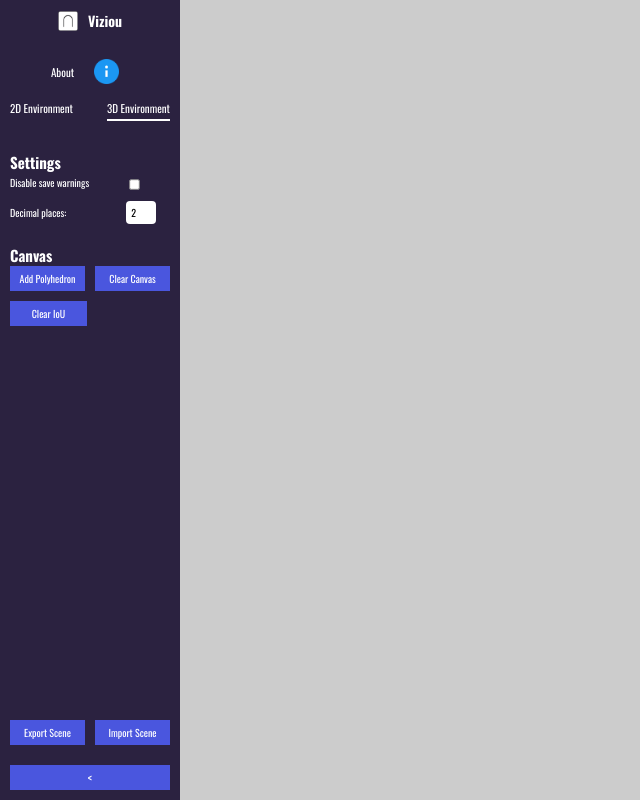
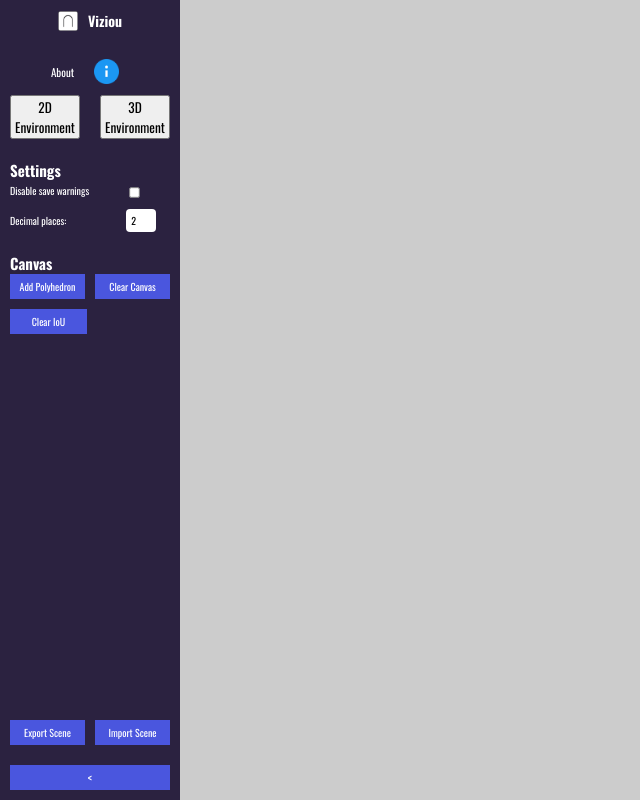
Before and after one commit to viziou/viziou, a React (Vite) app: page /3D-Environment in a window 1280 px wide. Shown: the whole page, without its empty margins (0-640 px from the left). Built offline with nearby package versions, Linux system fonts and the light colour scheme.

Commit message:
Added 3D -> 2D navigation warning popup

```diff
--- a/src/components/Sidebar3D.tsx
+++ b/src/components/Sidebar3D.tsx
@@ -1,9 +1,10 @@
-import { NavLink } from 'react-router-dom';
+import { NavLink, useNavigate } from 'react-router-dom';
 import { SidebarProps3D } from '../utils/types';
 import logo from '../assets/favicon.png';
 import info from '../assets/info.png';
 import '../styles/Sidebar3D.css';
-import { useState } from 'react';
+import { useState,useContext } from 'react';
+import { PolyhedronContext } from '../contexts/PolyhedronContext';
 
 const Sidebar3D = (props: SidebarProps3D) => {
     const { polyhedrons, addRandomPolyhedron, clearPolyhedrons, savePolyhedrons, loadPolyhedrons } = props;
@@ -13,6 +14,9 @@ const Sidebar3D = (props: SidebarProps3D) => {
     const handleCollapseToggle = () => {
         setIsCollapsed(!isCollapsed);
     };
+
+    const navigate = useNavigate();
+    const { dispatch } = useContext(PolyhedronContext)!;
 
     return (
             <aside className={`sidebar-3d ${isCollapsed ? "collapsed" : ""}`}>
@@ -48,13 +52,27 @@ const Sidebar3D = (props: SidebarProps3D) => {
                         </div>
                     </div>
                     <div className="env-buttons-3d">
-                        <NavLink to="/2D-Environment" className={({ isActive }) => isActive ? "nav-link-3d active-link-3d" : "nav-link-3d"}>
-                        2D Environment
-                        </NavLink>
-                        <NavLink to="/3D-Environment" className={({ isActive }) => isActive ? "nav-link-3d active-link-3d" : "nav-link-3d"}>
-                        3D Environment
-                        </NavLink>
-                    </div>
+              <button
+                className={`nav-link-2d ${window.location.pathname === '/2D-Environment' ? 'active-link-2d' : ''}`}
+                onClick={() => {
+                    const changePage = () => navigate("/2D-Environment");
+                    dispatch!({
+                        type: "OPEN_CONFIRMATION_MODAL",
+                        info: {
+                          isOpen: true,
+                          onClose: () => {dispatch!( {type: "CLOSE_CONFIRMATION_MODAL"})},
+                          onConfirm: changePage,
+                          message: "Are you sure you want to leave this page?",
+                          description: "Your current shapes may not be saved.",
+                        },
+                      });
+                }}
+                >2D Environment</button>
+              <button
+                    className={`nav-link-2d ${window.location.pathname === '/3D-Environment' ? 'active-link-2d' : ''}`}
+                    onClick={() => navigate("/3D-Environment")}
+                >3D Environment</button>
+              </div>
                     </div>
                 )}
 
--- a/src/contexts/PolyhedronContext.tsx
+++ b/src/contexts/PolyhedronContext.tsx
@@ -1,16 +1,28 @@
 import { createContext, useReducer, ReactNode } from 'react';
-import { PolyhedronData, Polyhedron3DAction } from '../utils/types';
+import { PolyhedronData, Polyhedron3DAction, ConfirmationModalInfo } from '../utils/types';
 import * as THREE from "three";
+
+const defaultConfirmationInfo = {
+  isOpen: false,
+  onClose: () => {},
+  onConfirm: () => {},
+  message: "",
+  description: "",
+  confirmText: "",
+  cancelText: ""
+}
 
 const initialState: PolyhedronContextInterface = {
     polyhedra: [],
     selectedPolyhedronID: null,
+    confirmationInfo: defaultConfirmationInfo
 };
 
 interface PolyhedronContextInterface {
     polyhedra: PolyhedronData[];
     selectedPolyhedronID: number | null;
     dispatch?: React.Dispatch<Polyhedron3DAction>;
+    confirmationInfo: ConfirmationModalInfo;
 }
 
 export const PolyhedronContext = createContext<PolyhedronContextInterface | undefined>(undefined);
@@ -111,6 +123,18 @@ function PolyhedronReducer(state: PolyhedronContextInterface, action: Polyhedron
                 selectedPolyhedronID: state.polyhedra.length - 1,
             };
 
+        case "OPEN_CONFIRMATION_MODAL":
+            return {
+            ...state,
+            confirmationInfo: action.info
+            }
+
+        case "CLOSE_CONFIRMATION_MODAL":
+            return {
+            ...state,
+            confirmationInfo: defaultConfirmationInfo
+            }
+
         default:
             return state;
     }
@@ -124,7 +148,7 @@ export function PolyhedronProvider(props: PolyhedronProviderProps) {
     const [state, dispatch] = useReducer(PolyhedronReducer, initialState);
 
     return (
-        <PolyhedronContext.Provider value={{ polyhedra: state.polyhedra, selectedPolyhedronID:state.selectedPolyhedronID, dispatch }}>
+        <PolyhedronContext.Provider value={{ polyhedra: state.polyhedra, dispatch, confirmationInfo: state.confirmationInfo, selectedPolyhedronID:state.selectedPolyhedronID }}>
             {props.children}
         </PolyhedronContext.Provider>
     );
--- a/src/pages/ThreeDEnv.tsx
+++ b/src/pages/ThreeDEnv.tsx
@@ -8,6 +8,7 @@ import { PolyhedronContext } from '../contexts/PolyhedronContext';
 import '../styles/ThreeDEnv.css';
 import { Storage } from '../backend/Interface.ts'
 import Sidebar3D from '../components/Sidebar3D.tsx';
+import ConfirmationModal from '../modals/ConfirmationModal.tsx';
 
 // const getCube = (): THREE.BoxGeometry => {
 //     return new THREE.BoxGeometry(1, 1, 1);
@@ -42,7 +43,7 @@ const ThreeDEnv = () => {
         throw new Error("ThreeDEnv must be used within a PolyhedronProvider");
     }
 
-    const { polyhedra, dispatch } = context;
+    const { polyhedra, dispatch, confirmationInfo } = context;
 
 
     // const addCube = () => {
@@ -117,7 +118,13 @@ const ThreeDEnv = () => {
                 polyhedra={polyhedra}
                 />
             </main>
-
+            <ConfirmationModal
+                isOpen={confirmationInfo.isOpen}
+                message={confirmationInfo.message}
+                description={confirmationInfo.description}
+                onConfirm={confirmationInfo.onConfirm}
+                onClose={confirmationInfo.onClose}
+            />
         </div>
     );
 };
--- a/src/utils/types.tsx
+++ b/src/utils/types.tsx
@@ -76,7 +76,10 @@ export type Polyhedron3DAction =
   | { type: "UPDATE_POLYHEDRON"; index: number; position: [number, number, number]; rotation: [number, number, number]; scale: [number, number, number] }
   | { type: "DELETE_POLYHEDRON"; index: number }
   | { type: "DUPLICATE_POLYHEDRON"; index: number }
-  | { type: "SELECT_POLYHEDRON"; index: number | null };
+  | { type: "SELECT_POLYHEDRON"; index: number | null }
+  | { type: "STORE_TRANSFORMED_VERTICES"; index: number; transformedVertices: THREE.Vector3[]; }
+  | { type: "OPEN_CONFIRMATION_MODAL"; info: ConfirmationModalInfo}
+  | { type: "CLOSE_CONFIRMATION_MODAL"; }
 
 export type SidebarProps2D = {
   polygons: PolygonData[];
```
